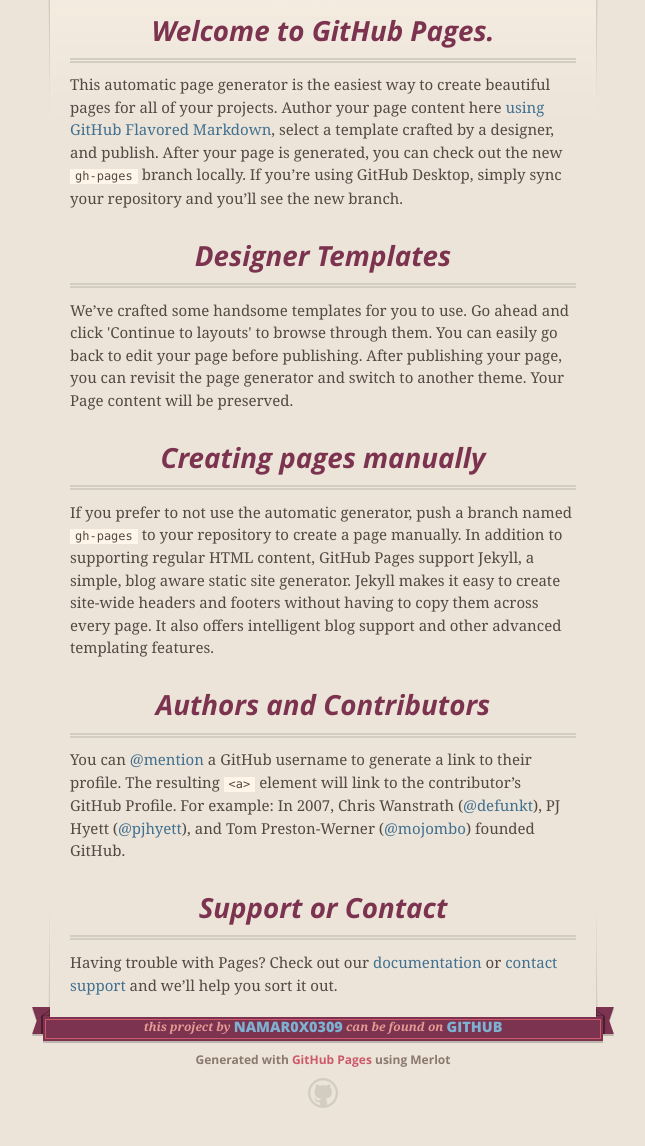
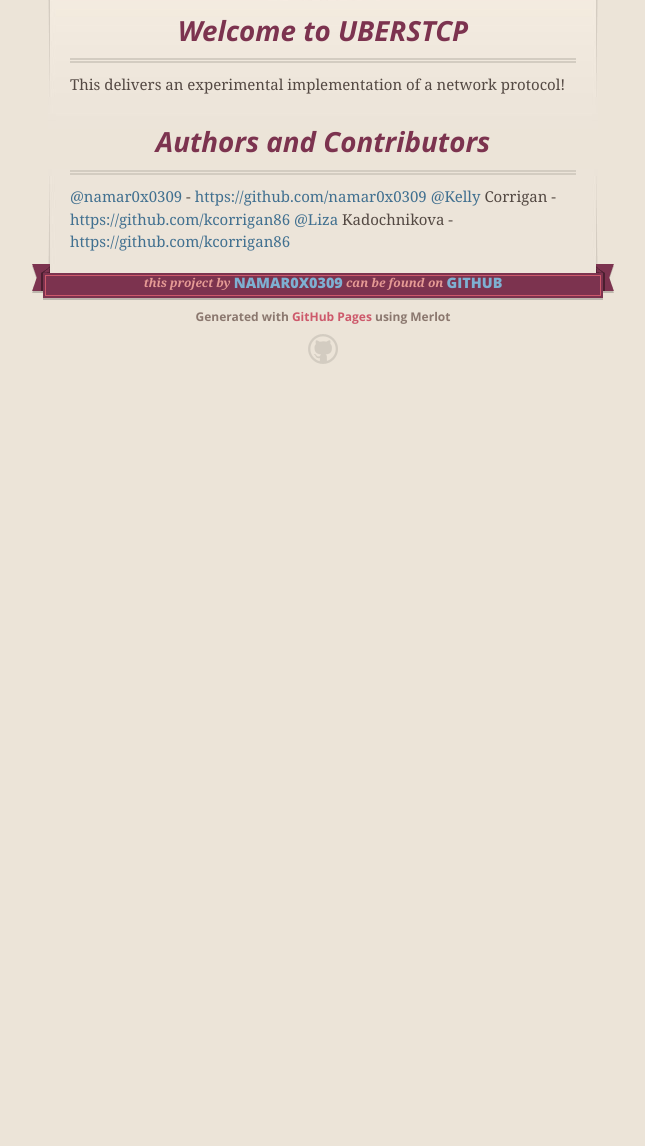
Before and after one commit to namar0x0309/UberSTCP, a plain HTML site: page index.html in a window 1280 px wide. Shown: the part 216-1362 px from the top of the page, without its empty margins (317-962 px from the left). After the commit the page ends 800 px from the top, so only its background shows below. Drawn offline with nearby package versions, Linux system fonts and the light colour scheme.

```diff
--- a/index.html
+++ b/index.html
@@ -47,29 +47,16 @@
 
       <section id="main_content">
         <h3>
-<a id="welcome-to-github-pages" class="anchor" href="#welcome-to-github-pages" aria-hidden="true"><span aria-hidden="true" class="octicon octicon-link"></span></a>Welcome to GitHub Pages.</h3>
+<a id="welcome-to--uberstcp" class="anchor" href="#welcome-to--uberstcp" aria-hidden="true"><span aria-hidden="true" class="octicon octicon-link"></span></a>Welcome to  UBERSTCP</h3>
 
-<p>This automatic page generator is the easiest way to create beautiful pages for all of your projects. Author your page content here <a href="https://guides.github.com/features/mastering-markdown/">using GitHub Flavored Markdown</a>, select a template crafted by a designer, and publish. After your page is generated, you can check out the new <code>gh-pages</code> branch locally. If you’re using GitHub Desktop, simply sync your repository and you’ll see the new branch.</p>
-
-<h3>
-<a id="designer-templates" class="anchor" href="#designer-templates" aria-hidden="true"><span aria-hidden="true" class="octicon octicon-link"></span></a>Designer Templates</h3>
-
-<p>We’ve crafted some handsome templates for you to use. Go ahead and click 'Continue to layouts' to browse through them. You can easily go back to edit your page before publishing. After publishing your page, you can revisit the page generator and switch to another theme. Your Page content will be preserved.</p>
-
-<h3>
-<a id="creating-pages-manually" class="anchor" href="#creating-pages-manually" aria-hidden="true"><span aria-hidden="true" class="octicon octicon-link"></span></a>Creating pages manually</h3>
-
-<p>If you prefer to not use the automatic generator, push a branch named <code>gh-pages</code> to your repository to create a page manually. In addition to supporting regular HTML content, GitHub Pages support Jekyll, a simple, blog aware static site generator. Jekyll makes it easy to create site-wide headers and footers without having to copy them across every page. It also offers intelligent blog support and other advanced templating features.</p>
+<p>This delivers an experimental implementation of a network protocol!</p>
 
 <h3>
 <a id="authors-and-contributors" class="anchor" href="#authors-and-contributors" aria-hidden="true"><span aria-hidden="true" class="octicon octicon-link"></span></a>Authors and Contributors</h3>
 
-<p>You can <a href="https://help.github.com/articles/basic-writing-and-formatting-syntax/#mentioning-users-and-teams" class="user-mention">@mention</a> a GitHub username to generate a link to their profile. The resulting <code>&lt;a&gt;</code> element will link to the contributor’s GitHub Profile. For example: In 2007, Chris Wanstrath (<a href="https://github.com/defunkt" class="user-mention">@defunkt</a>), PJ Hyett (<a href="https://github.com/pjhyett" class="user-mention">@pjhyett</a>), and Tom Preston-Werner (<a href="https://github.com/mojombo" class="user-mention">@mojombo</a>) founded GitHub.</p>
-
-<h3>
-<a id="support-or-contact" class="anchor" href="#support-or-contact" aria-hidden="true"><span aria-hidden="true" class="octicon octicon-link"></span></a>Support or Contact</h3>
-
-<p>Having trouble with Pages? Check out our <a href="https://help.github.com/pages">documentation</a> or <a href="https://github.com/contact">contact support</a> and we’ll help you sort it out.</p>
+<p><a href="https://github.com/namar0x0309" class="user-mention">@namar0x0309</a> - <a href="https://github.com/namar0x0309">https://github.com/namar0x0309</a>
+<a href="https://github.com/Kelly" class="user-mention">@Kelly</a> Corrigan - <a href="https://github.com/kcorrigan86">https://github.com/kcorrigan86</a>
+<a href="https://github.com/Liza" class="user-mention">@Liza</a> Kadochnikova - <a href="https://github.com/kcorrigan86">https://github.com/kcorrigan86</a></p>
       </section>
 
       <footer>
```
Also changed, not shown: params.json (+1 -1 lines).
